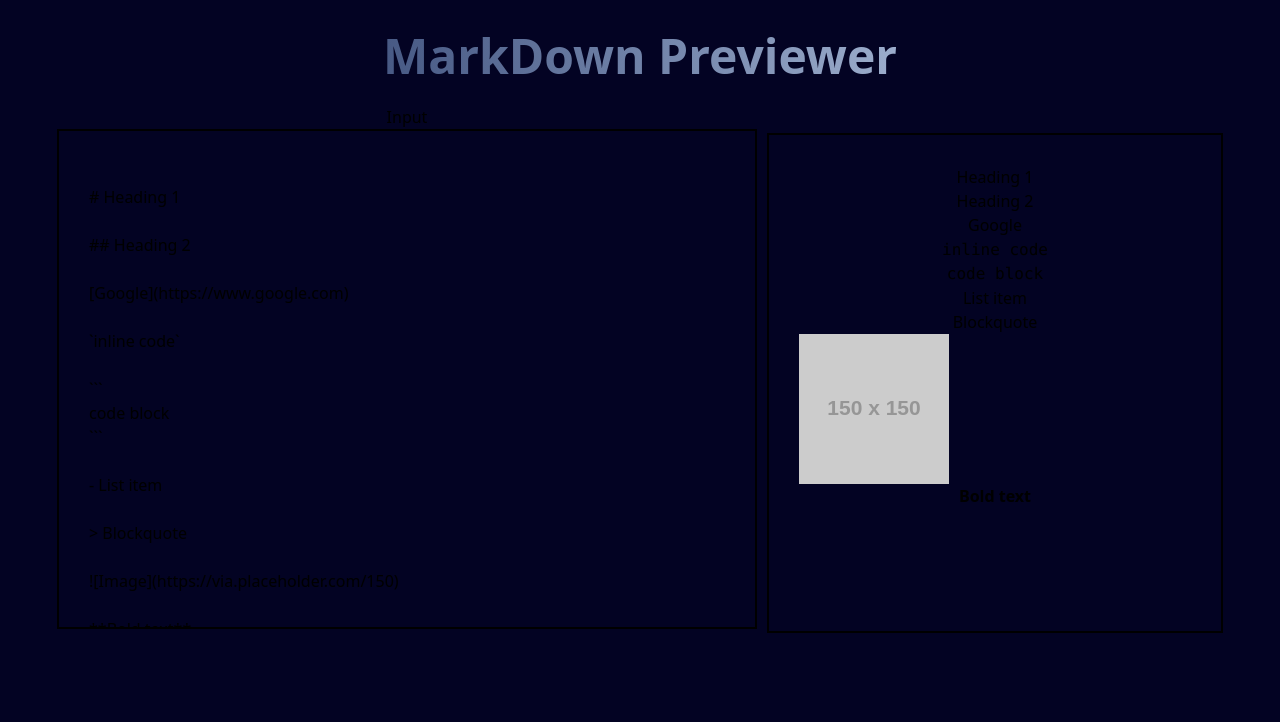
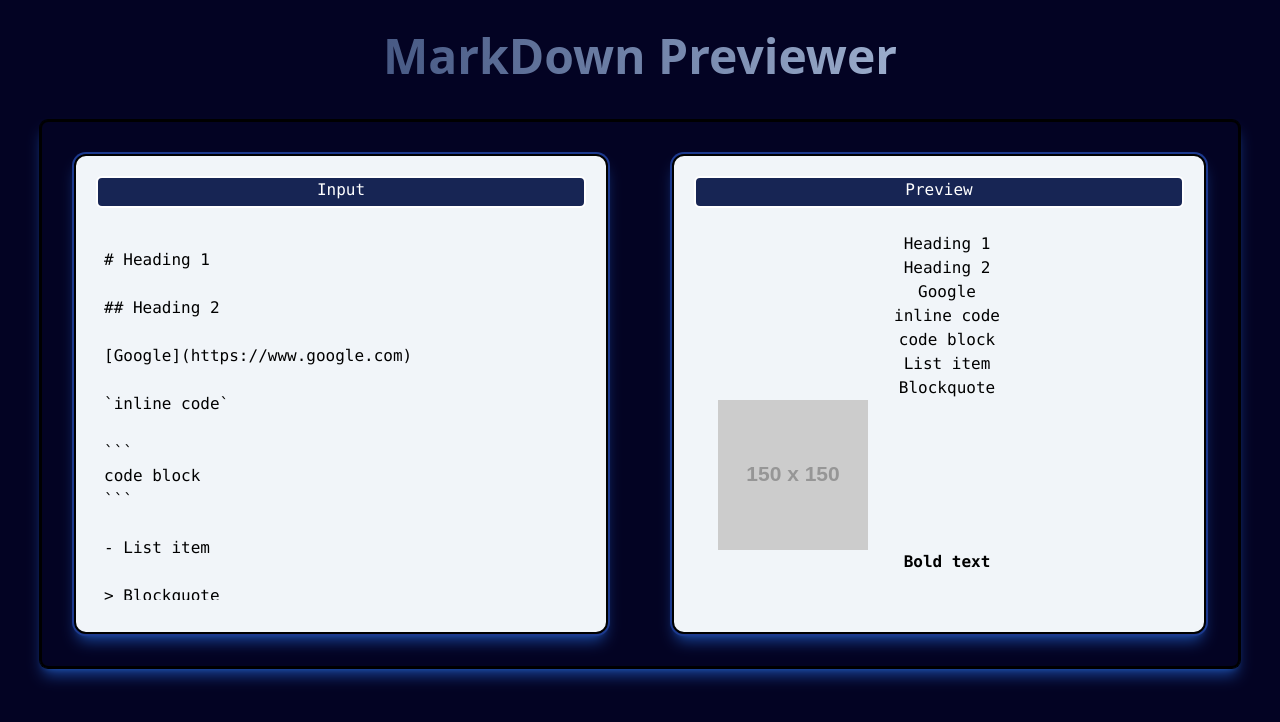
Before and after one commit to Hussain-Tinwala/Markdown-Previewer, a React app: page / in a window 1280 px wide. Shown: the top 722 px of the page. Built offline with nearby package versions, Linux system fonts and the light colour scheme; the HTML template or start-up script is replaced by a standard one.

Commit message:
Add styles for components

```diff
--- a/src/components/Engine.jsx
+++ b/src/components/Engine.jsx
@@ -38,47 +38,61 @@ code block
 
     return (
         <>
-            <div
-                style={{
-                    display: 'flex',
-                    gap: '10px',
-                    margin: '25px'
-                }}>
-                <div className="container1">
-                    <h2>Input</h2>
+            <div className="container font-mono flex border-2 h-1/3 max-h-screen gap-10 p-[20px] m-10 mx-auto mb-0  bg-transparent w-300 rounded-lg shadow-lg shadow-blue-500/50 ring-1"
+
+            // style={{
+            //     display: 'flex',
+            //     gap: '10px',
+            //     margin: '25px'
+            // }}
+            >
+                <div className="container1 m-3 p-5 w-1/2 h-120 border-2 bg-[#F1F5F9] rounded-xl shadow-lg shadow-blue-500/50 ring-2 ring-blue-900"
+                    >
+                    <h2 className="border-2 bg-[#172554] text-white rounded-md
+
+h-8 ">Input</h2>
                     <textarea
                         name="textarea"
                         id="editor"
                         value={markdown}
                         onChange={handleChange}
                         placeholder="Enter markdown here..."
-                        style={{
-                            width: 700,
-                            height: 500,
-                            resize: false,
-                            border: 'none',
-                            outline: 'none',
-                            border: '2px solid black',
-                            padding: '30px'
-                        }}
+                        className="w-full h-96 m-2 mx-auto p-2"
+
+                    // style={{
+                    //     width: 700,
+                    //     height: 500,
+                    //     resize: false,
+                    //     border: 'none',
+                    //     outline: 'none',
+                    //     border: '2px solid black',
+                    //     padding: '30px'
+                    // }}
                     >
 
                     </textarea>
                 </div>
 
 
-                <div className="container2"
-                    style={{
-                        width: 700,
-                        height: 500,
-                        border: '2px solid black',
-                        padding: '30px',
-                        marginTop: '28px'
-                    }}>
+                <div className="container2 m-3 p-5 w-1/2 h-120 border-2 bg-[#F1F5F9] rounded-xl shadow-lg shadow-blue-500/50 ring-2 ring-blue-900"
+
+                // style={{
+                //     width: 700,
+                //     height: 500,
+                //     border: '2px solid black',
+                //     padding: '30px',
+                //     marginTop: '28px'
+                // }}
+                >
+                    <h2 className="border-2 bg-[#172554] text-white rounded-md
+
+h-8">Preview</h2>
                     <div
                         id="preview"
+                        className="w-full h-96 m-2 p-4 prose"
                         dangerouslySetInnerHTML={renderMarkdown()}
                     />
+
 
                 </div>
             </div>
```
